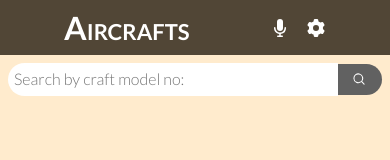
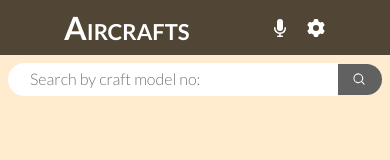
Before and after one commit to emmanuelsteven/AirCrafts, a React (Create React App) app: page / in a window 390 px wide. Shown: the top 160 px of the page. Built offline with nearby package versions, Linux system fonts and the light colour scheme; no server answers.

Commit message:
Update css styles

```diff
--- a/src/styles/craft.css
+++ b/src/styles/craft.css
@@ -171,7 +171,7 @@
   }
 
   .search-input {
-    padding: 0.6rem 0;
+    padding: -0.2rem 0;
     font-size: 14px;
     height: 33px;
   }
```
